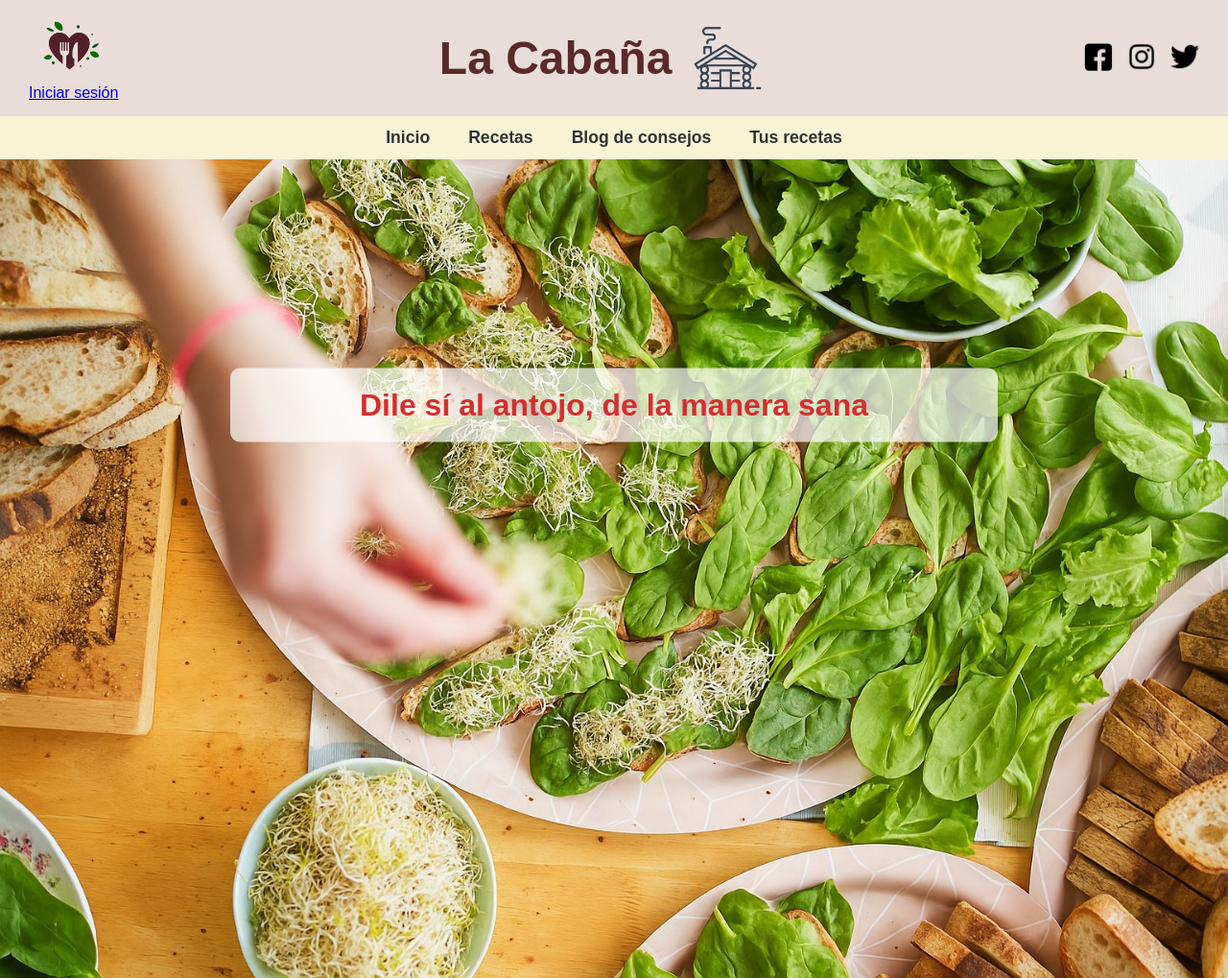
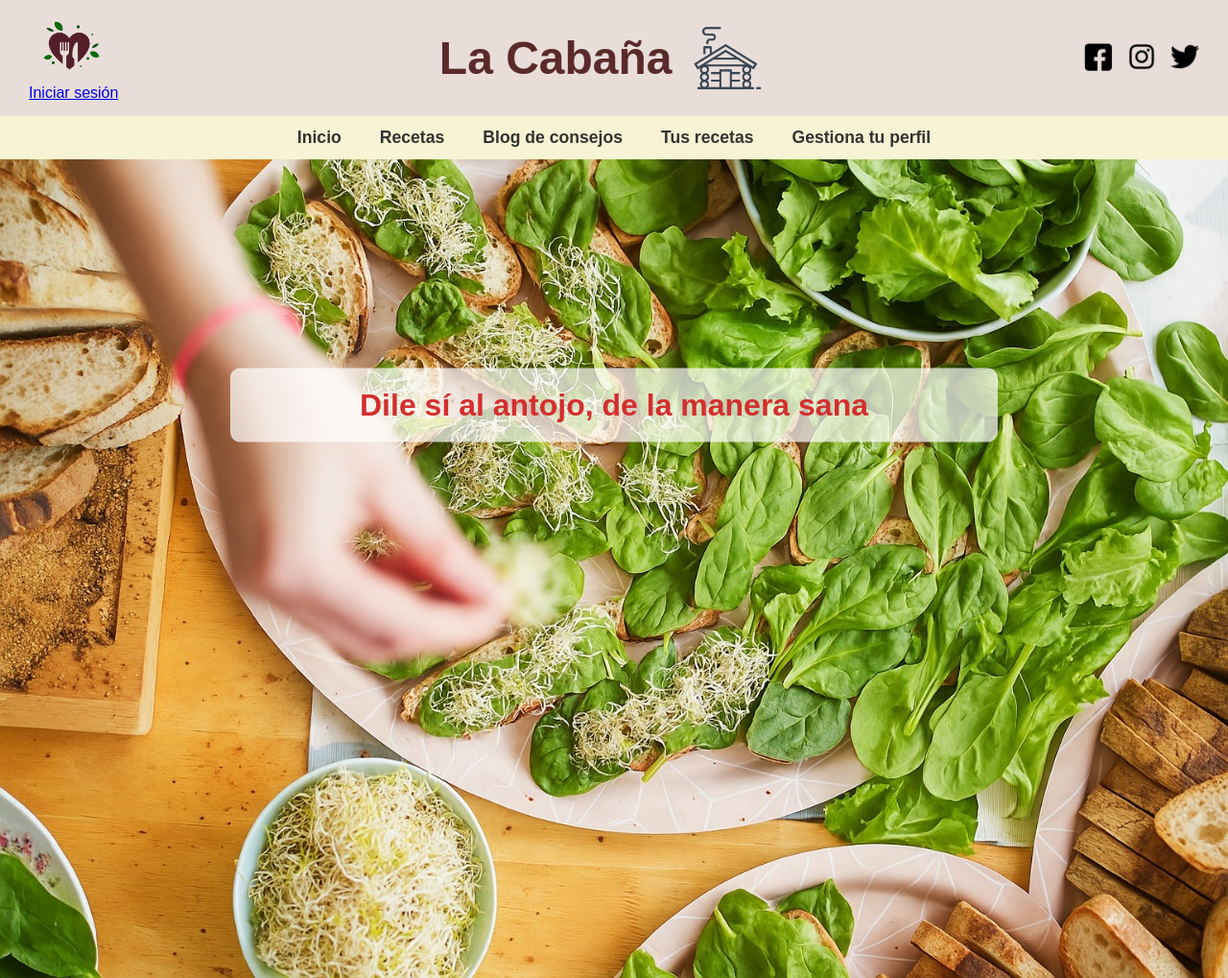
Before and after one commit to Hermes-Aguilar/Pagina-Web-Recetario-Colaborativo, a plain HTML site: page index.html in a window 1280 px wide. Shown: the whole page at 96% size. Drawn offline with Linux system fonts and the light colour scheme.

Commit message:
Update index.html

```diff
--- a/index.html
+++ b/index.html
@@ -27,13 +27,14 @@
             </div>
         </div>
     </header>
-
+<!--Barra de navegacion contraible-->
     <nav>
         <ul><!--agregar enlace a las otras páginas-->
             <li><a href="index.html">Inicio</a></li>
             <li><a href="Recetas.html">Recetas</a></li>
             <li><a href="Blogconsejos.html">Blog de consejos</a></li>
             <li><a href="tusrecetas.html">Tus recetas</a></li>
+            <li><a href="CambioPerfil.html">Gestiona tu perfil</a></li>
         </ul>
     </nav>
 <!--Informacion especifica-->
```
